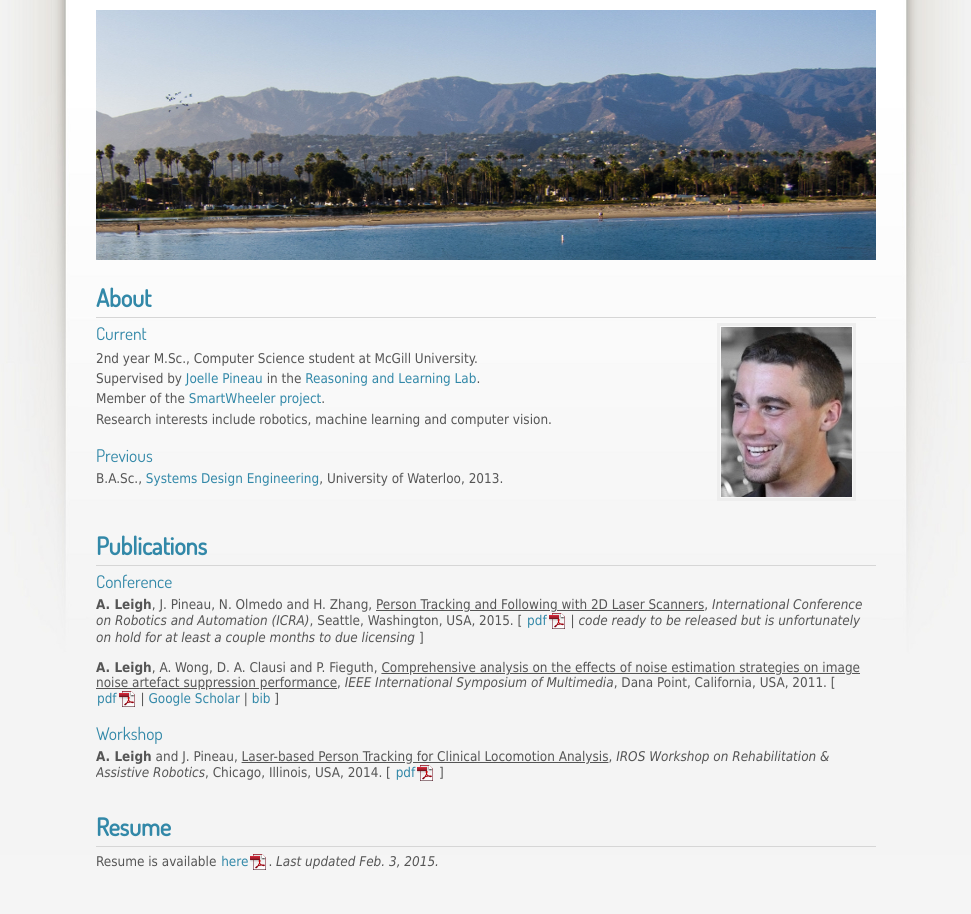
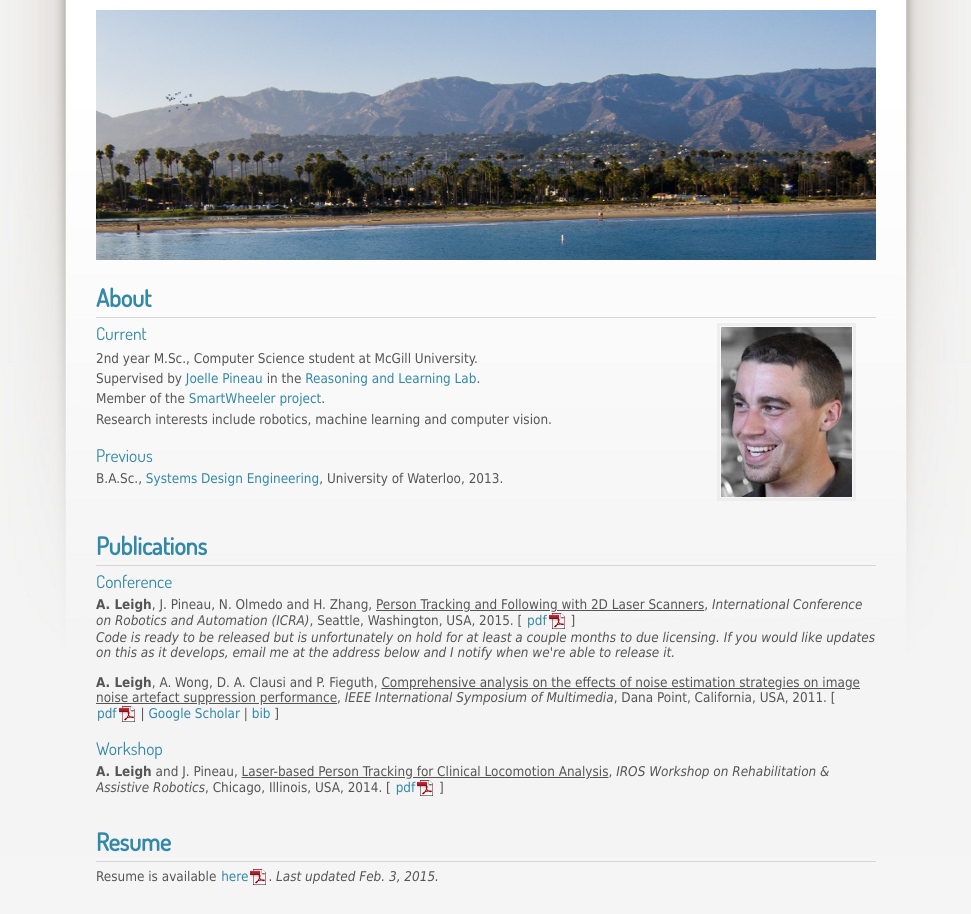
Before and after one commit to angusleigh/website, a plain HTML site: page index.html in a window 1280 px wide. Shown: the part 84-998 px from the top of the page, without its empty margins (154-1125 px from the left). Drawn offline with Linux system fonts and the light colour scheme.

Commit message:
Updating index

```diff
--- a/index.html
+++ b/index.html
@@ -49,7 +49,9 @@
 			<h2>Publications</h2>
 			<hr style="height: 5px; border: 0px solid #D6D6D6; border-top-width: 1px;" />
 			<h3>Conference</h3>
-			<strong>A. Leigh</strong>, J. Pineau, N. Olmedo and H. Zhang, <u>Person Tracking and Following with 2D Laser Scanners</u>, <em>International Conference on Robotics and Automation (ICRA)</em>, Seattle, Washington, USA, 2015. [ <a href="ICRA_2015.pdf">pdf</a> | <em>code ready to be released but is unfortunately on hold for at least a couple months to due licensing</em> ]
+			<strong>A. Leigh</strong>, J. Pineau, N. Olmedo and H. Zhang, <u>Person Tracking and Following with 2D Laser Scanners</u>, <em>International Conference on Robotics and Automation (ICRA)</em>, Seattle, Washington, USA, 2015. [ <a href="ICRA_2015.pdf">pdf</a> ]
+			<br>
+			<em>Code is ready to be released but is unfortunately on hold for at least a couple months to due licensing. If you would like updates on this as it develops, email me at the address below and I notify when we're able to release it.</em>
 			<br><br>
 			<strong>A. Leigh</strong>, A. Wong, D. A. Clausi and P. Fieguth, <u>Comprehensive analysis on the effects of noise estimation strategies on image noise artefact suppression performance</u>, <em>IEEE International Symposium of Multimedia</em>, Dana Point, California, USA, 2011. [ <a href="IEEE_ISM_2011.pdf">pdf</a> | <a href="http://scholar.google.ca/citations?view_op=view_citationhl=en&user=p5rJppIAAAAJ&citation_for_view=p5rJppIAAAAJ:u5HHmVD_uO8C">Google Scholar</a>  | <a href="bib.html" target="_blank">bib</a> ]
 			<br><br>
```
